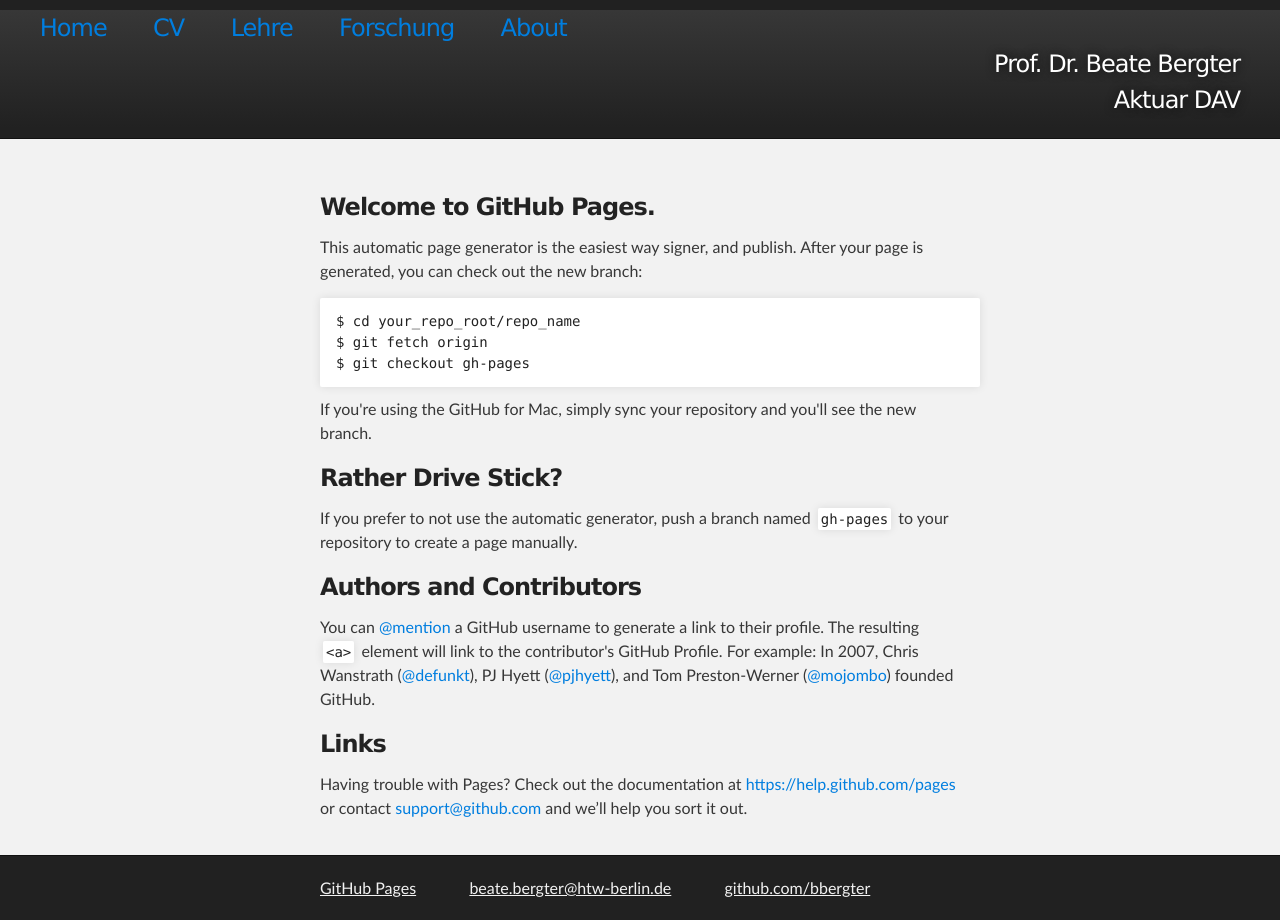
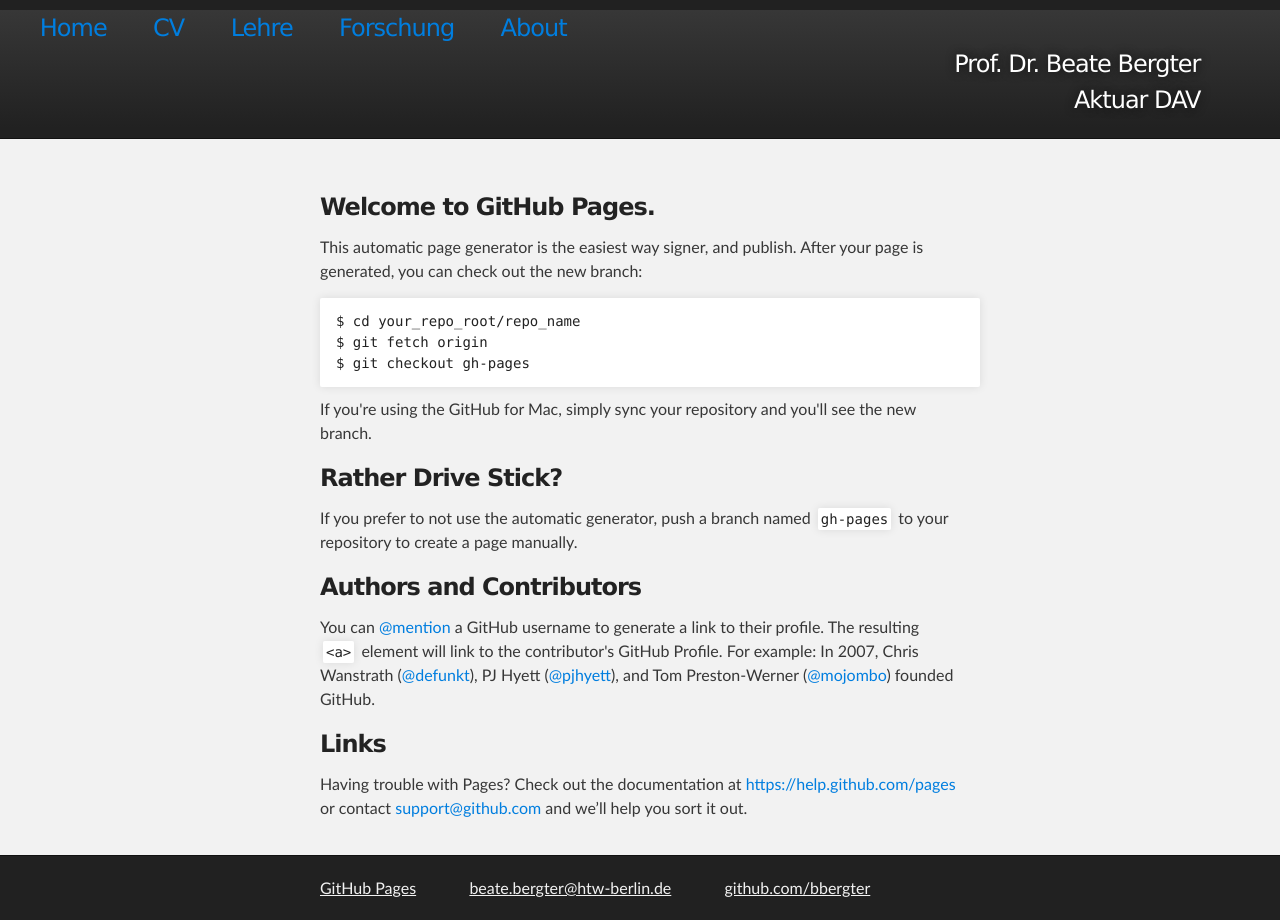
Before and after one commit to bbergter/bbergter, a Jekyll site: the page lehre/index.html, which Jekyll copies as it is, in a window 1280 px wide. Built offline with Jekyll 4.4.1, drawn with Linux system fonts in a browser that asks for light colours.

Commit message:
Update index.html

```diff
--- a/lehre/index.html
+++ b/lehre/index.html
@@ -20,8 +20,8 @@
         		<a href="/forschung">Forschung</a> &nbsp &nbsp &nbsp
         		<a href="/about">About</a>
        	</nav>
-       	 <div align="right">Prof. Dr. Beate Bergter &nbsp &nbsp &nbsp <br>
-          Aktuar DAV &nbsp &nbsp &nbsp </div></h2>
+       	 <div align="right">Prof. Dr. Beate Bergter &nbsp &nbsp &nbsp &nbsp &nbsp &nbsp<br>
+          Aktuar DAV &nbsp &nbsp &nbsp &nbsp &nbsp &nbsp</div></h2>
 
        <!-- <header class="inner">
         <img alt="moi" src="/moi.jpg" height="150" width=auto align="right" hspace="-3" margin-right="-30"> <br>-->
```
